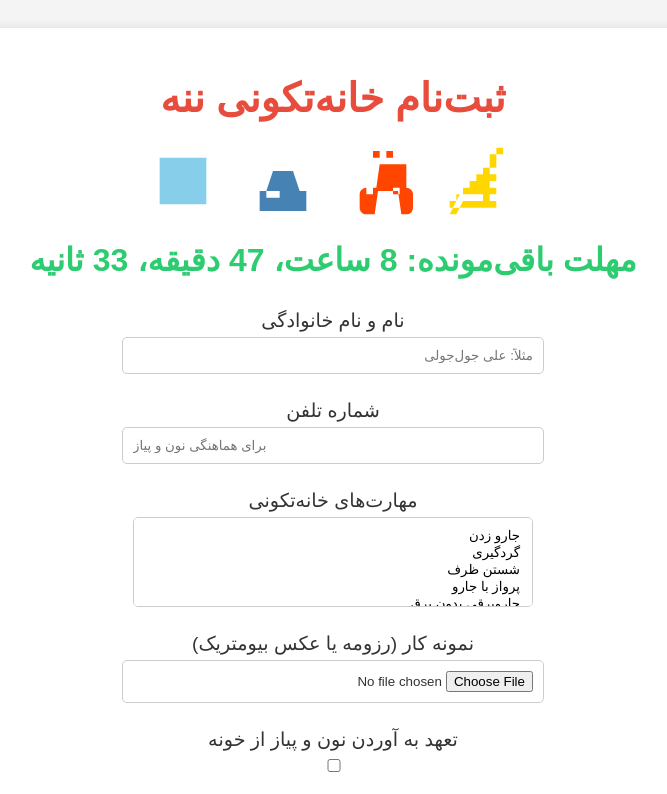
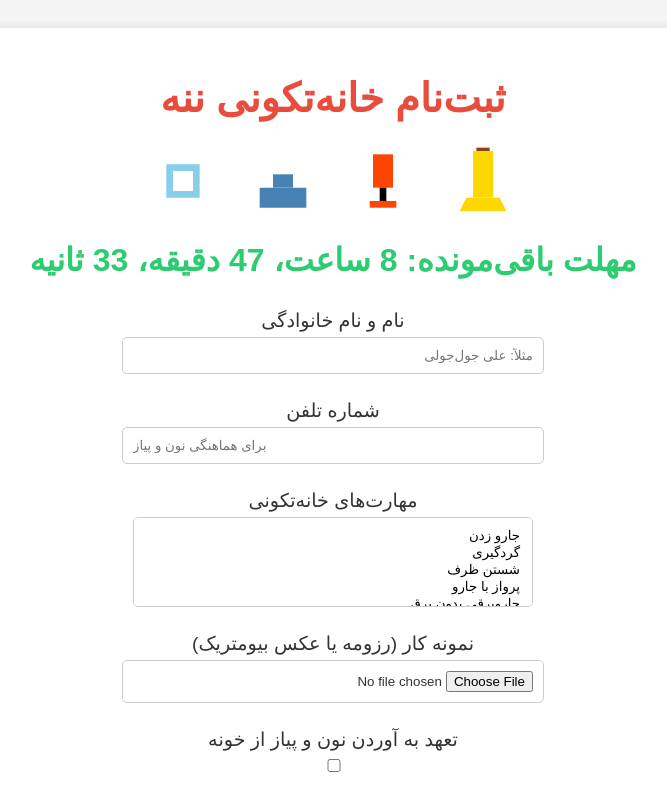
Before and after one commit to Roham0010/Maman-house-work, a plain HTML site: page index.html in a window 1280 px wide. Shown: the top 794 px of the page, without its empty margins (307-974 px from the left). Drawn offline with Linux system fonts and the light colour scheme.

Commit message:
Update index.html

```diff
--- a/index.html
+++ b/index.html
@@ -78,13 +78,28 @@
 
         <div class="icons">
             <!-- جارو -->
-            <svg xmlns="http://www.w3.org/2000/svg" viewBox="0 0 24 24" fill="#FFD700"><path d="M20 2h-2v2h-2v2h-2v2h-2v2h-2v2h-2v2h-2v2h-2v2h-2v2h14v-2h-2v-2h2v-2h-2v-2h2v-2h-2v-2h2v-2h-2V8h2V6h-2V4h2V2zm-8 16H6l-2 4H2l3-6h7v2z"/></svg>
+            <svg xmlns="http://www.w3.org/2000/svg" viewBox="0 0 48 48">
+                <path fill="#FFD700" d="M18 6h12v28H18z"/>
+                <path fill="#8B4513" d="M20 4h8v2h-8z"/>
+                <path fill="#FFD700" d="M14 34h20l4 8H10z"/>
+            </svg>
             <!-- جاروبرقی -->
-            <svg xmlns="http://www.w3.org/2000/svg" viewBox="0 0 24 24" fill="#FF4500"><path d="M19 7h-8l-1 7H7c-1.1 0-2 .9-2 2v4c0 1.1.9 2 2 2h2.5l1-7h6l1 7H19c1.1 0 2-.9 2-2v-4c0-1.1-.9-2-2-2zM9 16H7v-2h2v2zm8 0h-2v-2h2v2zM11 5V3H9v2h2zm2 0h2V3h-2v2z"/></svg>
+            <svg xmlns="http://www.w3.org/2000/svg" viewBox="0 0 48 48">
+                <path fill="#FF4500" d="M18 8h12v20H18z"/>
+                <path fill="#000" d="M22 28h4v8h-4z"/>
+                <path fill="#FF4500" d="M16 36h16v4H16z"/>
+            </svg>
             <!-- خاک‌انداز -->
-            <svg xmlns="http://www.w3.org/2000/svg" viewBox="0 0 24 24" fill="#4682B4"><path d="M20 9H9l-2 6H5v6h14v-6h-2l-2-6zm-9 8H7v-2h4v2z"/></svg>
-            <!-- دستمال -->
-            <svg xmlns="http://www.w3.org/2000/svg" viewBox="0 0 24 24" fill="#87CEEB"><path d="M19 5H5v14h14V5zm-2 2H7v10h10V7z"/></svg>
+            <svg xmlns="http://www.w3.org/2000/svg" viewBox="0 0 48 48">
+                <path fill="#4682B4" d="M10 28h28v12H10z"/>
+                <path fill="#4682B4" d="M18 20h12v8H18z"/>
+            </svg>
+            <!-- تمیزکاری (دستمال) -->
+            <svg xmlns="http://www.w3.org/2000/svg" viewBox="0 0 48 48">
+                <path fill="#87CEEB" d="M14 14h20v20H14z"/>
+                <path fill="#FFF" d="M18 18h12v12H18z"/>
+                <path fill="#FFD700" d="M24 24l4-4"/>
+            </svg>
         </div>
 
         <div class="timer" id="timer"></div>
```
